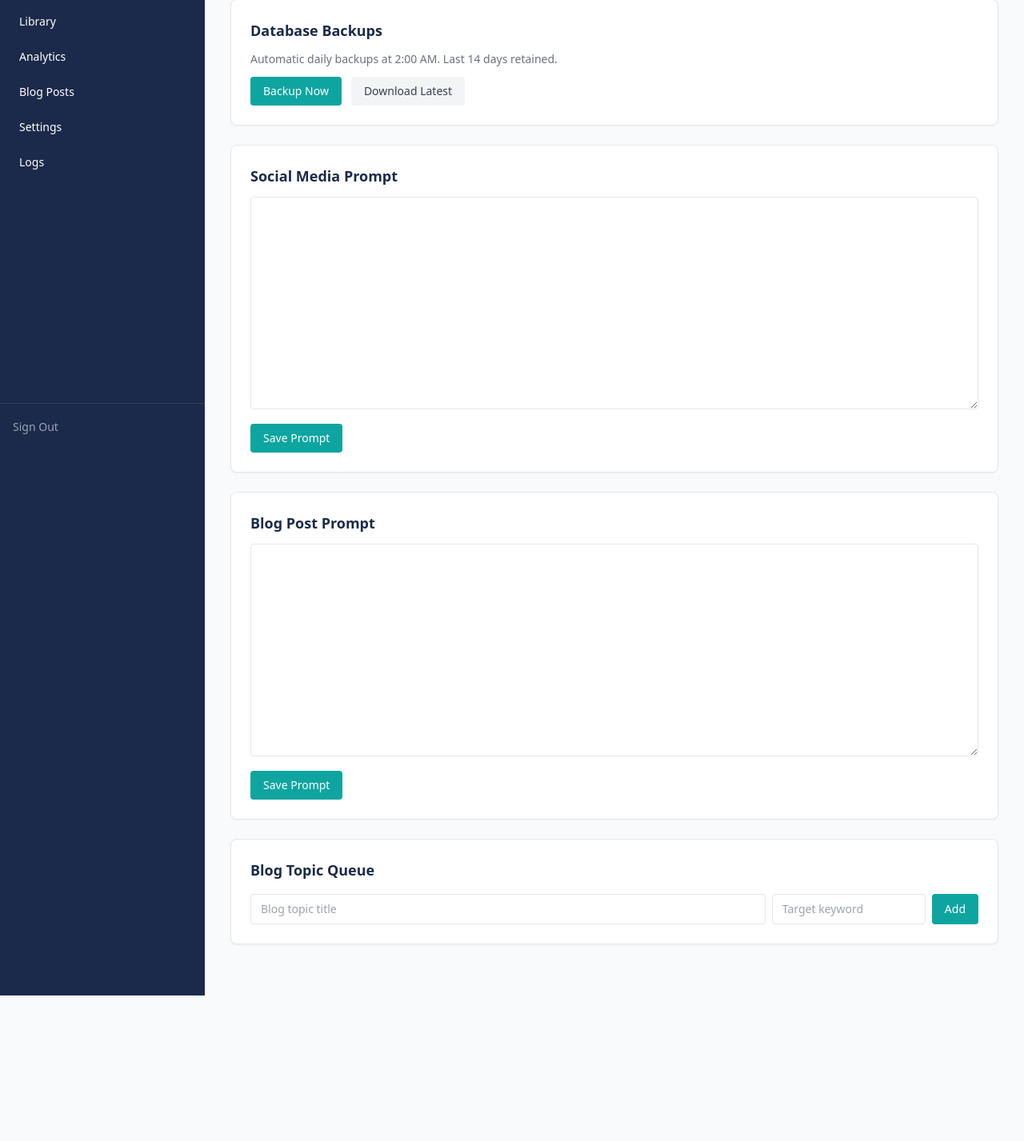
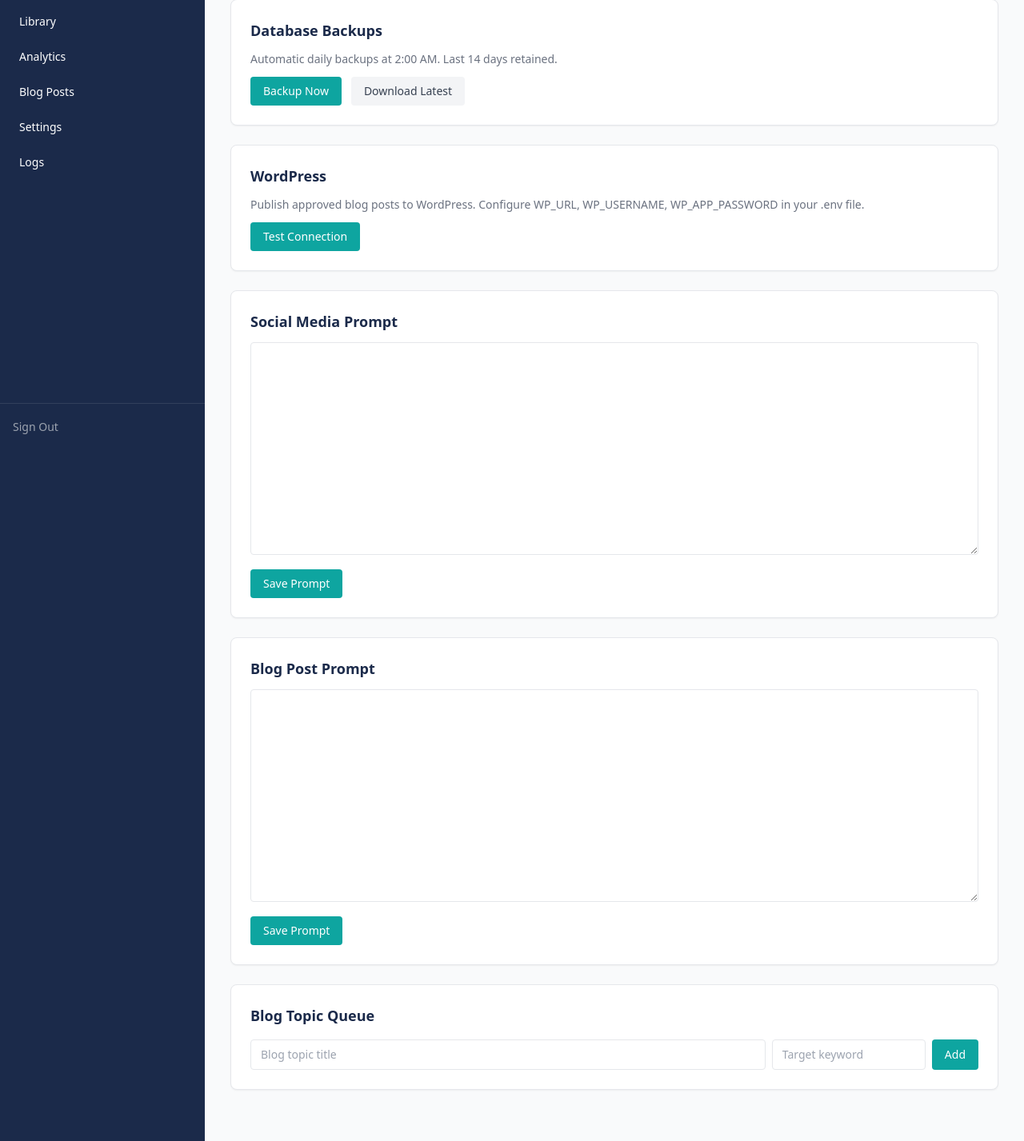
Before and after one commit to philsmith4321-ui/zerona-content-engine, a FastAPI app: template app/templates/settings.html in a window 1280 px wide. Shown: the part 239-1666 px from the top of the page at 80% size. Before the commit the page ends 1484 px from the top, so only its background shows below. Run offline with FastAPI, Linux system fonts and the light colour scheme; the template is opened without the code that fills it, so the values that code supplies are empty; some libraries are stand-ins or nearby versions.

Commit message:
feat: add WordPress connection test section to settings page
Co-Authored-By: Claude Opus 4.6 <noreply@anthropic.com>

```diff
--- a/app/templates/settings.html
+++ b/app/templates/settings.html
@@ -29,6 +29,18 @@
             <a href="/api/backup/download" class="bg-gray-100 text-gray-700 px-4 py-2 rounded text-sm hover:bg-gray-200 transition">
                 Download Latest
             </a>
+        </div>
+    </div>
+
+    <!-- WordPress Connection -->
+    <div class="bg-white rounded-lg shadow-sm p-6 mb-6 border">
+        <h3 class="text-lg font-semibold text-navy mb-3">WordPress</h3>
+        <p class="text-sm text-gray-500 mb-3">Publish approved blog posts to WordPress. Configure WP_URL, WP_USERNAME, WP_APP_PASSWORD in your .env file.</p>
+        <div id="wp-status">
+            <button hx-get="/api/wordpress/test" hx-target="#wp-status" hx-swap="innerHTML"
+                    class="bg-teal text-white px-4 py-2 rounded text-sm hover:bg-teal/90 transition">
+                Test Connection
+            </button>
         </div>
     </div>
 
```
